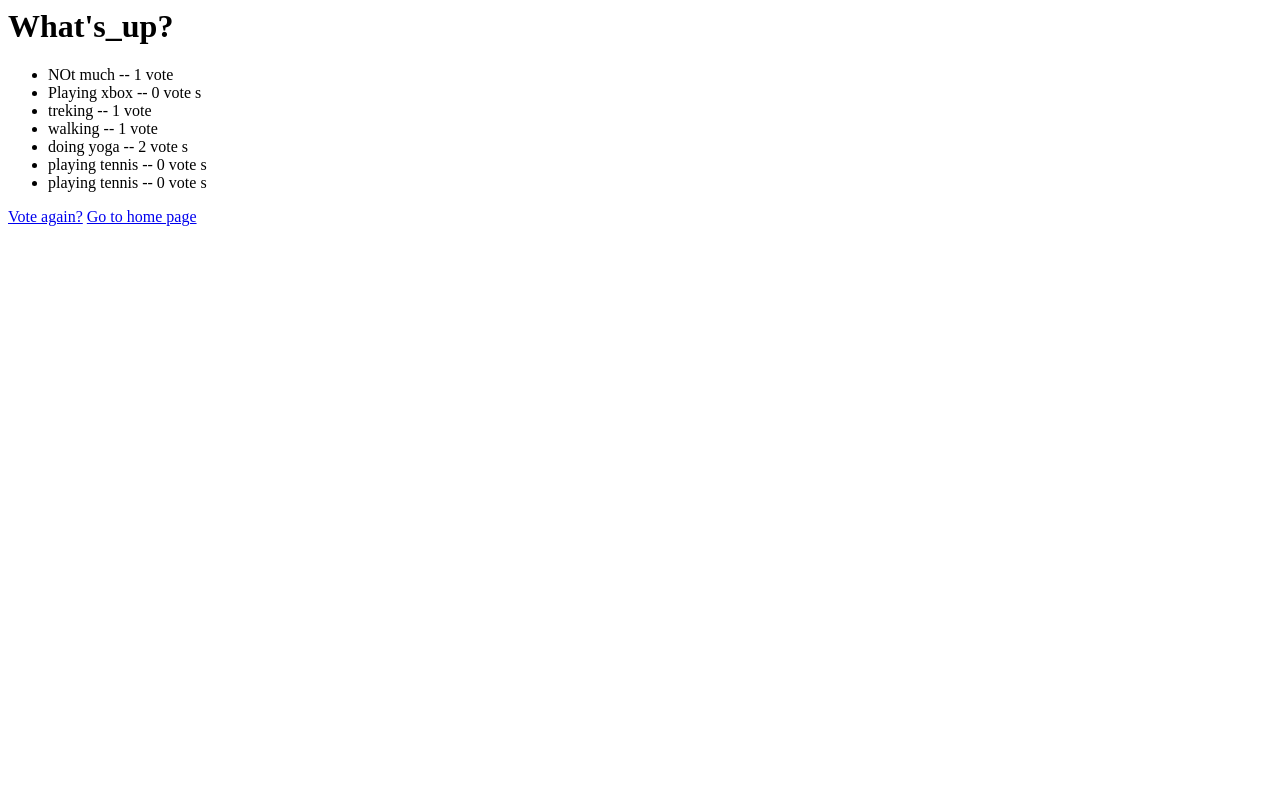
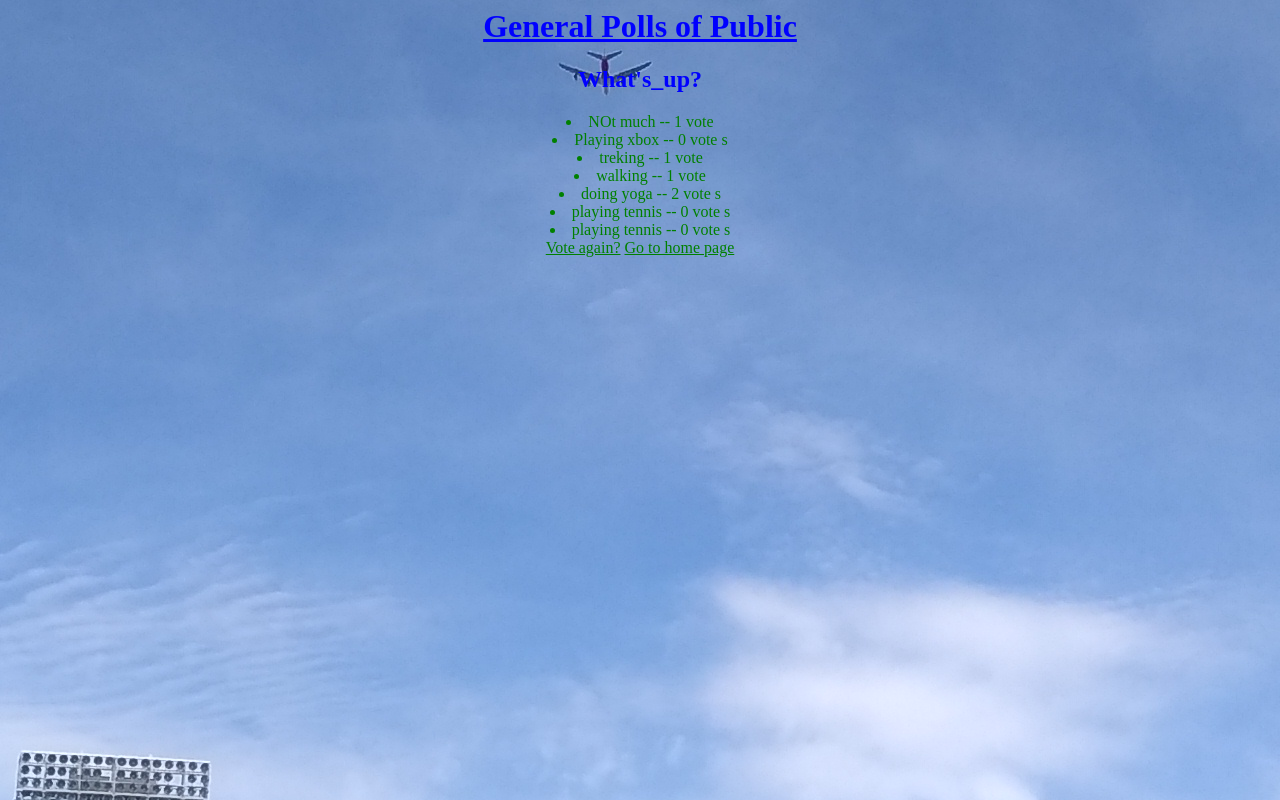
Before and after one commit to mranalimehta/PublicPollWebApp-, a Django app: page /polls/1/results/ in a window 1280 px wide. Run offline with Django 3.2, Linux system fonts and the light colour scheme; data comes from the database, SQL or seed files in the repository; both versions use the stored data as it was after the commit.

Commit message:
Changes to stylesheet

```diff
--- /dev/null
+++ b/mysite/polls/static/polls/style.css
@@ -0,0 +1,46 @@
+ul {
+	color: green;
+	text-align: center;
+}
+
+li {
+	color: green;
+	text-align: center;
+}
+
+div {
+	text-align: center;
+}
+
+
+a {
+	color: green;
+}
+
+body {
+	background: white url("images/background.jpg");
+	background-repeat: no-repeat;
+	background-position: center;
+	background-color: lightblue;
+}
+
+h1 {
+	color: blue;
+	text-align: center;
+	text-decoration: underline;
+}
+
+h2{
+	color: blue;
+	text-align: center;
+}
+
+form{
+	color: green;
+	text-align: center;
+}
+
+p {
+	color: green;
+	text-align: center;
+}
--- a/mysite/polls/templates/polls/results.html
+++ b/mysite/polls/templates/polls/results.html
@@ -1,12 +1,21 @@
-<h1>{{ question.question_text }}</h1>
+{% load staticfiles %}
 
-<ul>
+<link rel="stylesheet" type="text/css" href="{% static 'polls/style.css' %}" />
+
+<h1>General Polls of Public</h1>
+
+
+<h2>{{ question.question_text }}</h2>
+
+<div>
 {% for choice in question.choice_set.all %}
 	<li>
 	{{ choice.choice_text }} -- {{choice.votes }} vote {{ choice.votes | pluralize }}
 	</li>
 {% endfor %}
-</ul>
+
 
 <a href="{% url 'polls:detail' question.id %}">Vote again?</a>
 <a href="{% url 'polls:index' %}"> Go to home page</a>
+
+</div>
```
Also changed, not shown: mysite/polls/templates/polls/detail.html (+7 -0 lines), mysite/polls/templates/polls/index.html (+9 -2 lines), mysite/db.sqlite3, mysite/polls/static/polls/images/background.jpg (added).
